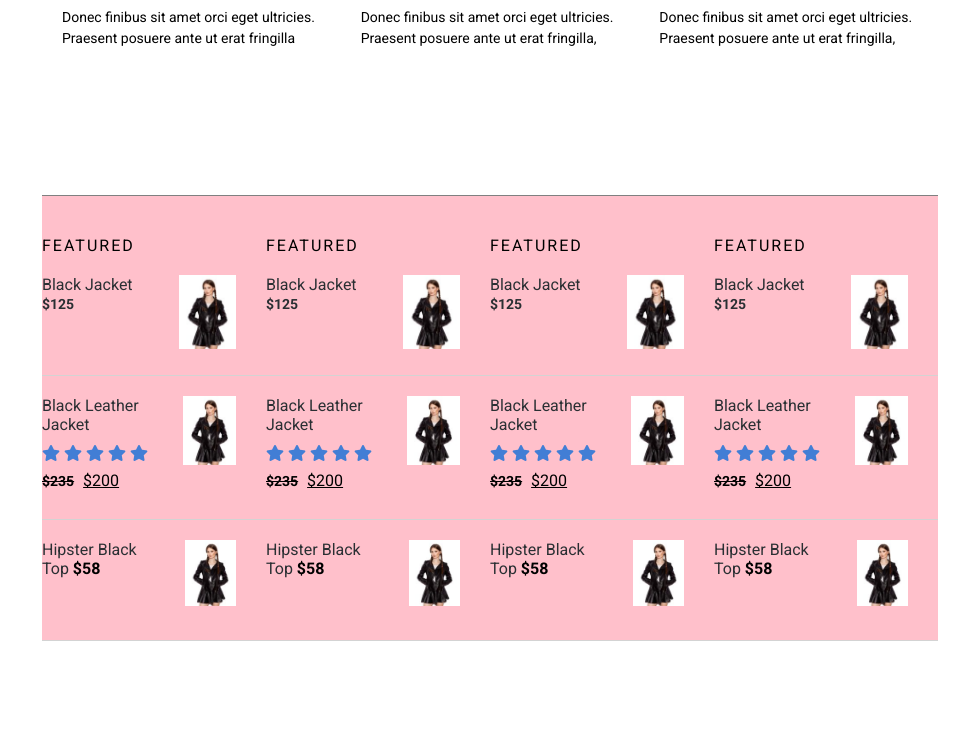
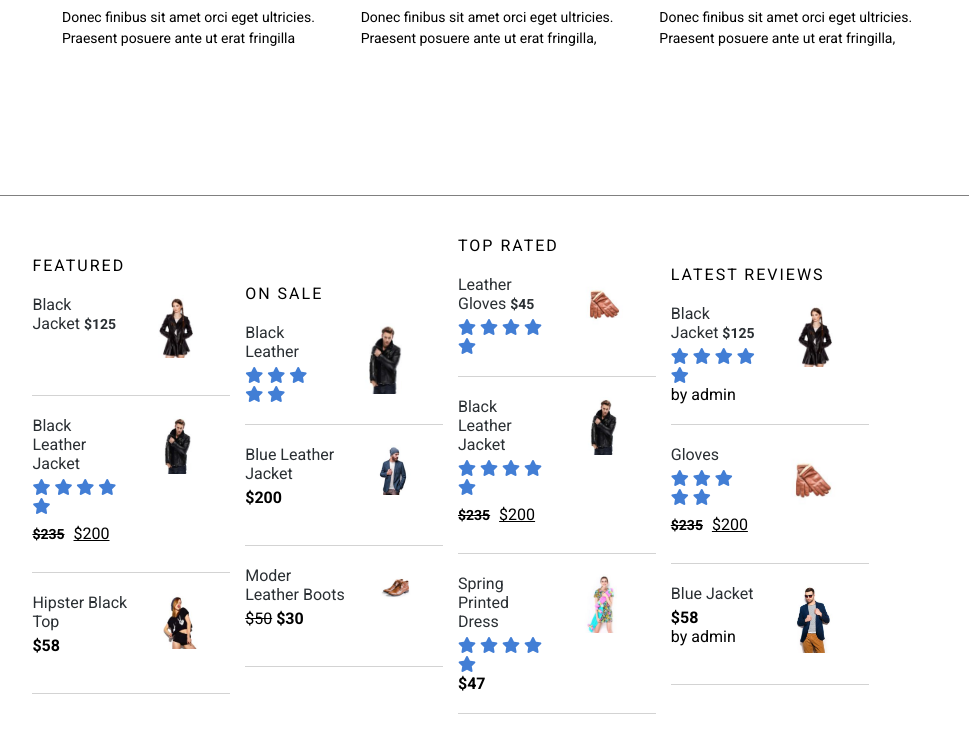
Before and after one commit to francescapetra/proj-html-vuejs, a website: page index.html in a window 1280 px wide. Shown: the part 5352-6082 px from the top of the page, without its empty margins (150-1119 px from the left). Drawn offline with nearby package versions, Linux system fonts and the light colour scheme.

Commit message:
rated product

```diff
--- a/index.html
+++ b/index.html
@@ -247,6 +247,7 @@
       </section>
       <!-- start section rated -->
       <section class="rated container">
+        <div class="container break">
           <div class="container_small rated_break flex">
             <div class="container_small">
 
@@ -277,7 +278,7 @@
                     <p class="underline">$200</p>
                   </div>
                   <div class="img_rated">
-                  <img src="img/black_leather_jacket-120x156.jpg" alt="">
+                    <img src="img/black_elegant_leather_jacket-120x156.jpg" alt="">
                   </div>
                 </div>
               </div>
@@ -289,7 +290,7 @@
                     <p class="inline_bold">$58</p>
                   </div>
                   <div class="img_rated">
-                  <img src="img/black_leather_jacket-120x156.jpg" alt="">
+                    <img src="img/hipster_black_top-120x156.jpg" alt="">
                   </div>
                 </div>
               </div>
@@ -298,13 +299,68 @@
             <div class="container_small">
 
               <div class="card flex">
-              <h6 class="left">featured</h6>
+                <h6 class="left">on sale</h6>
                 <div class="card_products flexspace">
                   <div class="left">
-                  <a class="" href="#">Black Jacket <span class="price_rate"> $125</span></a>
+                    <a class="" href="#">Black Leather</a>
+                    <div class="star_rate">
+                      <i class="fas fa-star"></i>
+                      <i class="fas fa-star"></i>
+                      <i class="fas fa-star"></i>
+                      <i class="fas fa-star"></i>
+                      <i class="fas fa-star"></i>
+                    </div>
+
                   </div>
                   <div class="img_rated">
-                  <img src="img/black_leather_jacket-120x156.jpg" alt="">
+                    <img src="img/black_elegant_leather_jacket-120x156.jpg" alt="">
+                  </div>
+                </div>
+              </div>
+
+              <div class="card container_xsmall flex">
+                <div class="card_products flexspace">
+                  <div class="left">
+                    <a class="" href="#">Blue Leather Jacket </a>
+                    <p class="inline_bold">$200</p>
+                  </div>
+                  <div class="img_rated">
+                    <img src="img/blue_leather_jacket-120x156.jpg" alt="">
+                  </div>
+                </div>
+              </div>
+
+              <div class="card container_xsmall flex">
+                <div class="card_products flexspace">
+                  <div class="left">
+                    <a class="" href="#">Moder Leather Boots</a>
+                    <p class="linetr">$50</p>
+                    <p class="inline_bold">$30</p>
+                  </div>
+                  <div class="img_rated">
+                    <img src="img/brown_dress_shoes-200x260.jpg" alt="">
+                  </div>
+                </div>
+              </div>
+
+            </div>
+            <div class="container_small">
+
+              <div class="card container_xsmall flex">
+                <h6 class="left">top rated</h6>
+                <div class="card_products flexspace">
+                  <div class="left">
+                    <a class="" href="#">Leather Gloves <span class="price_rate"> $45</span></a>
+                    <div class="star_rate">
+                      <i class="fas fa-star"></i>
+                      <i class="fas fa-star"></i>
+                      <i class="fas fa-star"></i>
+                      <i class="fas fa-star"></i>
+                      <i class="fas fa-star"></i>
+                    </div>
+                  </div>
+                  <div class="img_rated">
+                    <img src="img/leather_gloves-120x156.jpg" alt="">
                   </div>
                 </div>
               </div>
@@ -324,7 +380,7 @@
                     <p class="underline">$200</p>
                   </div>
                   <div class="img_rated">
-                  <img src="img/black_leather_jacket-120x156.jpg" alt="">
+                    <img src="img/black_elegant_leather_jacket-120x156.jpg" alt="">
                   </div>
                 </div>
               </div>
@@ -332,11 +388,18 @@
               <div class="card container_xsmall flex">
                 <div class="card_products flexspace">
                   <div class="left">
-                  <a class="" href="#">Hipster Black Top</a>
-                  <p class="inline_bold">$58</p>
+                    <a class="" href="#">Spring Printed Dress</a>
+                    <div class="star_rate">
+                      <i class="fas fa-star"></i>
+                      <i class="fas fa-star"></i>
+                      <i class="fas fa-star"></i>
+                      <i class="fas fa-star"></i>
+                      <i class="fas fa-star"></i>
+                    </div>
+                    <p class="inline_bold">$47</p>
                   </div>
                   <div class="img_rated">
-                  <img src="img/black_leather_jacket-120x156.jpg" alt="">
+                    <img src="img/spring_printed_dress-120x156.jpg" alt="">
                   </div>
                 </div>
               </div>
@@ -345,10 +408,18 @@
             <div class="container_small">
 
               <div class="card container_xsmall flex">
-              <h6 class="left">featured</h6>
+                <h6 class="left">latest reviews</h6>
                 <div class="card_products flexspace">
                   <div class="left">
                     <a class="" href="#">Black Jacket <span class="price_rate"> $125</span></a>
+                    <div class="star_rate">
+                      <i class="fas fa-star"></i>
+                      <i class="fas fa-star"></i>
+                      <i class="fas fa-star"></i>
+                      <i class="fas fa-star"></i>
+                      <i class="fas fa-star"></i>
+                    </div>
+                    <p >by admin</p>
                   </div>
                   <div class="img_rated">
                     <img src="img/black_leather_jacket-120x156.jpg" alt="">
@@ -359,7 +430,7 @@
               <div class="card container_xsmall flex">
                 <div class="card_products flexspace">
                   <div class="left">
-                  <a class="" href="#">Black Leather Jacket </a>
+                    <a class="" href="#">Gloves </a>
                     <div class="star_rate">
                       <i class="fas fa-star"></i>
                       <i class="fas fa-star"></i>
@@ -371,7 +442,7 @@
                     <p class="underline">$200</p>
                   </div>
                   <div class="img_rated">
-                  <img src="img/black_leather_jacket-120x156.jpg" alt="">
+                    <img src="img/leather_gloves-120x156.jpg" alt="">
                   </div>
                 </div>
               </div>
@@ -379,62 +450,17 @@
               <div class="card container_xsmall flex">
                 <div class="card_products flexspace">
                   <div class="left">
-                  <a class="" href="#">Hipster Black Top</a>
+                    <a class="" href="#">Blue Jacket</a>
                     <p class="inline_bold">$58</p>
+                    <p>by admin</p>
                   </div>
                   <div class="img_rated">
-                  <img src="img/black_leather_jacket-120x156.jpg" alt="">
+                    <img src="img/blue_jacket_and_white_stripe_tee-200x260.jpg" alt="">
                   </div>
                 </div>
               </div>
 
             </div>
-          <div class="container_small">
-
-            <div class="card container_xsmall flex">
-              <h6 class="left">featured</h6>
-              <div class="card_products flexspace">
-                <div class="left">
-                  <a class="" href="#">Black Jacket <span class="price_rate"> $125</span></a>
-                </div>
-                <div class="img_rated">
-                  <img src="img/black_leather_jacket-120x156.jpg" alt="">
-                </div>
-              </div>
-            </div>
-
-            <div class="card container_xsmall flex">
-              <div class="card_products flexspace">
-                <div class="left">
-                  <a class="" href="#">Black Leather Jacket </a>
-                  <div class="star_rate">
-                    <i class="fas fa-star"></i>
-                    <i class="fas fa-star"></i>
-                    <i class="fas fa-star"></i>
-                    <i class="fas fa-star"></i>
-                    <i class="fas fa-star"></i>
-                  </div>
-                  <p class="linetr price_rate"> $235</p>
-                  <p class="underline">$200</p>
-                </div>
-                <div class="img_rated">
-                  <img src="img/black_leather_jacket-120x156.jpg" alt="">
-                </div>
-              </div>
-            </div>
-
-            <div class="card container_xsmall flex">
-              <div class="card_products flexspace">
-                <div class="left">
-                  <a class="" href="#">Hipster Black Top</a>
-                  <p class="inline_bold">$58</p>
-                </div>
-                <div class="img_rated">
-                  <img src="img/black_leather_jacket-120x156.jpg" alt="">
-                </div>
-              </div>
-            </div>
-
           </div>
         </div>
       </section>
--- a/src/partials/_main.scss
+++ b/src/partials/_main.scss
@@ -182,19 +182,24 @@ text-align: left;
   width: 100%;
   }
 }
+.break{
+  border-top: 1px solid gray;
+  width: 95%;
+}
 .rated_break{
-  border-top: 1px solid gray;
   width: 70%;
 }
 .card{
   padding: 20px 0;
   display: block;
-  background-color: pink;
   border-bottom: 1px solid lightgray;
+  margin-right: 15px;
   a{
     text-decoration: none;
     color: $shark;
     vertical-align: top;
+    padding-bottom: 5px;
+    display: inline-block;
   }
 }
 .img_rated{
@@ -208,7 +213,6 @@ text-align: left;
   }
 }
 .star_rate{
-  padding-top: 10px;
   i{
     color: $blue_sky;
   }
--- a/src/partials/_typo.scss
+++ b/src/partials/_typo.scss
@@ -92,3 +92,6 @@ h6{
  margin-right:5px;
  padding: 10px 0;
 }
+p.by{
+  margin-top: 5px;
+}
```
Also changed, not shown: dist/app.css. Lines whose indentation alone changed are shown as unchanged.
